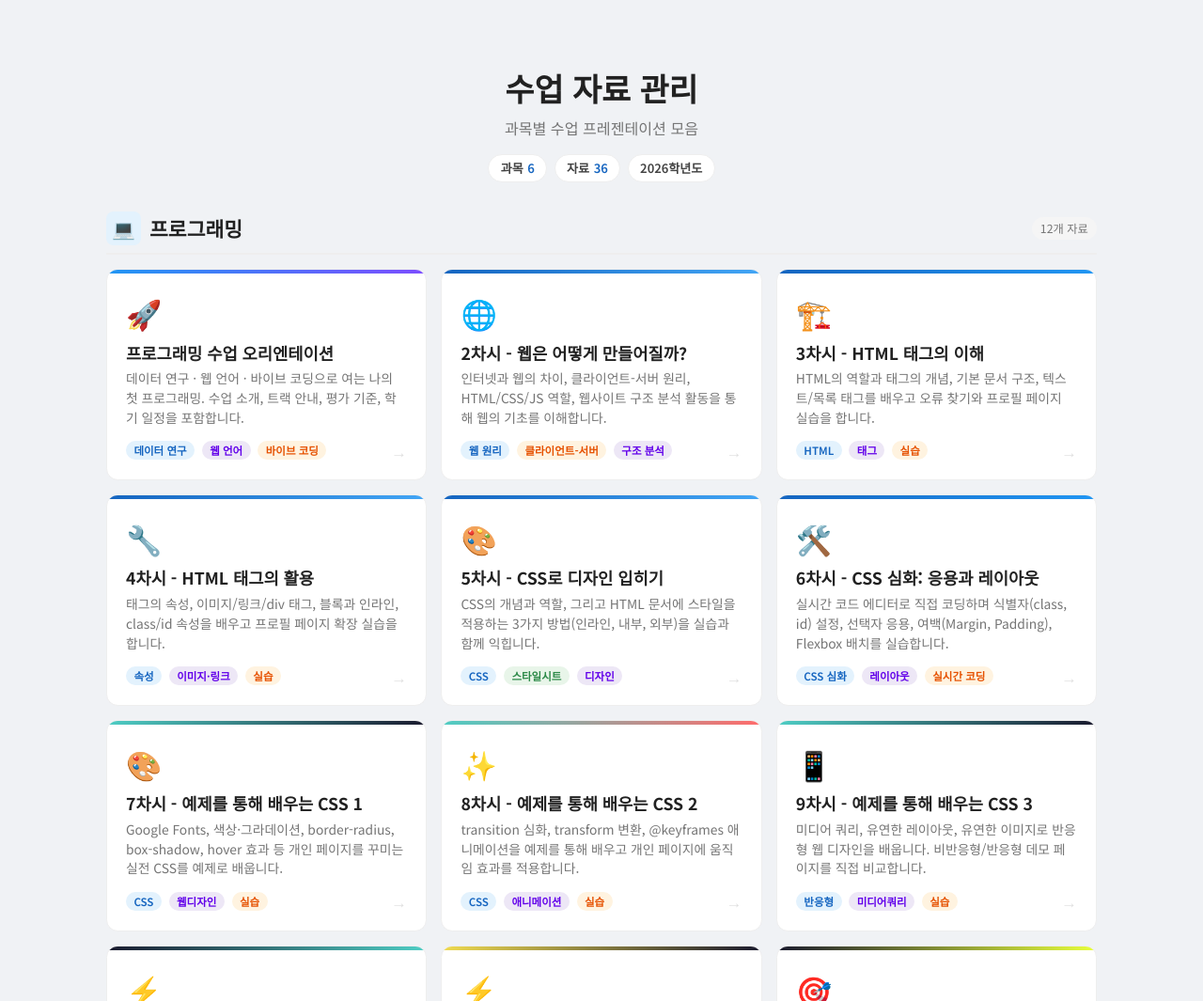
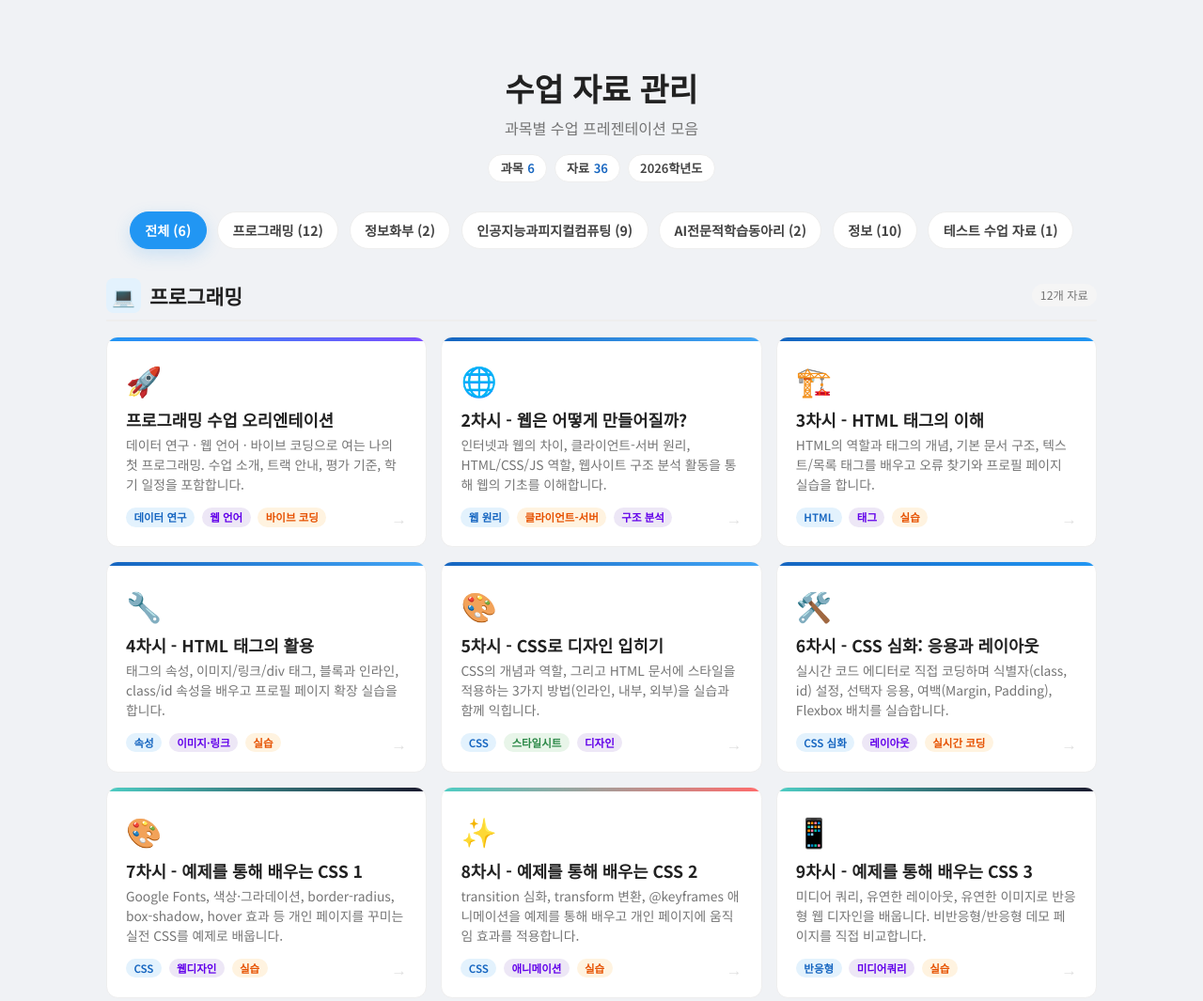
Before and after one commit to chanisma/presentation, a website: page index.html in a window 1280 px wide. Shown: the top 1065 px of the page at 94% size. Drawn offline with Linux system fonts and the light colour scheme.

Commit message:
Add subject tabs to home page

```diff
--- a/index.html
+++ b/index.html
@@ -81,6 +81,46 @@ html, body {
 }
 .header .badge-row .stat .num {
   color: var(--blue-dark);
+}
+
+.subject-tabs {
+  display: flex;
+  flex-wrap: wrap;
+  gap: 0.75rem;
+  justify-content: center;
+  margin: 0 0 2rem;
+}
+
+.subject-tab {
+  border: 1px solid var(--gray-200);
+  background: var(--white);
+  color: var(--gray-800);
+  border-radius: 999px;
+  padding: 0.6rem 1rem;
+  font: inherit;
+  font-size: 0.92rem;
+  font-weight: 700;
+  cursor: pointer;
+  transition: all 0.2s ease;
+}
+
+.subject-tab:hover {
+  border-color: var(--blue);
+  color: var(--blue-dark);
+  transform: translateY(-1px);
+}
+
+.subject-tab.active {
+  background: var(--blue);
+  border-color: var(--blue);
+  color: var(--white);
+  box-shadow: 0 6px 18px rgba(33,150,243,0.18);
+}
+
+.subject-tab:focus-visible,
+.card:focus-visible {
+  outline: 3px solid rgba(33,150,243,0.28);
+  outline-offset: 3px;
 }
 
 /* Subject section */
@@ -213,6 +253,7 @@ html, body {
 <div class="container">
 
   <div class="header" id="header"></div>
+  <div class="subject-tabs" id="subjectTabs" aria-label="과목 필터"></div>
   <div id="content"></div>
   <div class="footer" id="footer"></div>
 
@@ -235,6 +276,35 @@ function renderHeader(data) {
       <span class="stat">${data.year}</span>
     </div>
   `;
+}
+
+function slugifySubject(name) {
+  return name
+    .toLowerCase()
+    .replace(/\s+/g, '-')
+    .replace(/[^\w\u3131-\uD79D-]/g, '');
+}
+
+function renderTabs(subjects, activeSubject) {
+  const tabs = [
+    { key: 'all', label: '전체', count: subjects.length },
+    ...subjects.map(subject => ({
+      key: subject.name,
+      label: subject.name,
+      count: subject.pages.length,
+    })),
+  ];
+
+  return tabs.map(tab => `
+    <button
+      type="button"
+      class="subject-tab${tab.key === activeSubject ? ' active' : ''}"
+      data-subject="${tab.key}"
+      aria-pressed="${tab.key === activeSubject ? 'true' : 'false'}"
+    >
+      ${tab.label} (${tab.count})
+    </button>
+  `).join('');
 }
 
 function renderCard(page) {
@@ -262,9 +332,10 @@ function renderSubject(subject) {
   const iconBg = COLOR_MAP[subject.color]?.bg || 'var(--gray-100)';
   const cards = subject.pages.map(renderCard).join('');
   const count = subject.pages.length;
+  const subjectId = slugifySubject(subject.name);
 
   return `
-    <div class="subject-section">
+    <div class="subject-section" id="subject-${subjectId}">
       <div class="subject-header">
         <div class="subject-icon" style="background:${iconBg}">${subject.icon}</div>
         <h2>${subject.name}</h2>
@@ -275,15 +346,44 @@ function renderSubject(subject) {
   `;
 }
 
+function renderContent(subjects, activeSubject) {
+  const filteredSubjects = activeSubject === 'all'
+    ? subjects
+    : subjects.filter(subject => subject.name === activeSubject);
+
+  return filteredSubjects.map(renderSubject).join('');
+}
+
+function bindTabs(data, activeSubject, renderPage) {
+  const tabsEl = document.getElementById('subjectTabs');
+  tabsEl.innerHTML = renderTabs(data.subjects, activeSubject);
+
+  tabsEl.querySelectorAll('.subject-tab').forEach(tab => {
+    tab.addEventListener('click', () => {
+      const nextSubject = tab.dataset.subject || 'all';
+      if (nextSubject !== activeSubject) {
+        renderPage(nextSubject);
+      }
+    });
+  });
+}
+
 async function init() {
   try {
     const res = await fetch('pages.json');
     const data = await res.json();
+    const contentEl = document.getElementById('content');
+    const footerEl = document.getElementById('footer');
+
+    const renderPage = (activeSubject = 'all') => {
+      bindTabs(data, activeSubject, renderPage);
+      contentEl.innerHTML = renderContent(data.subjects, activeSubject);
+      footerEl.textContent = `${data.school} \u00B7 ${data.year} 수업 자료`;
+    };
 
     document.getElementById('header').innerHTML = renderHeader(data);
-    document.getElementById('content').innerHTML = data.subjects.map(renderSubject).join('');
-    document.getElementById('footer').textContent = `${data.school} \u00B7 ${data.year} 수업 자료`;
     document.title = data.title;
+    renderPage();
   } catch (e) {
     document.getElementById('content').innerHTML =
       '<p style="text-align:center;color:#757575;padding:3rem;">pages.json을 불러올 수 없습니다.</p>';
```
